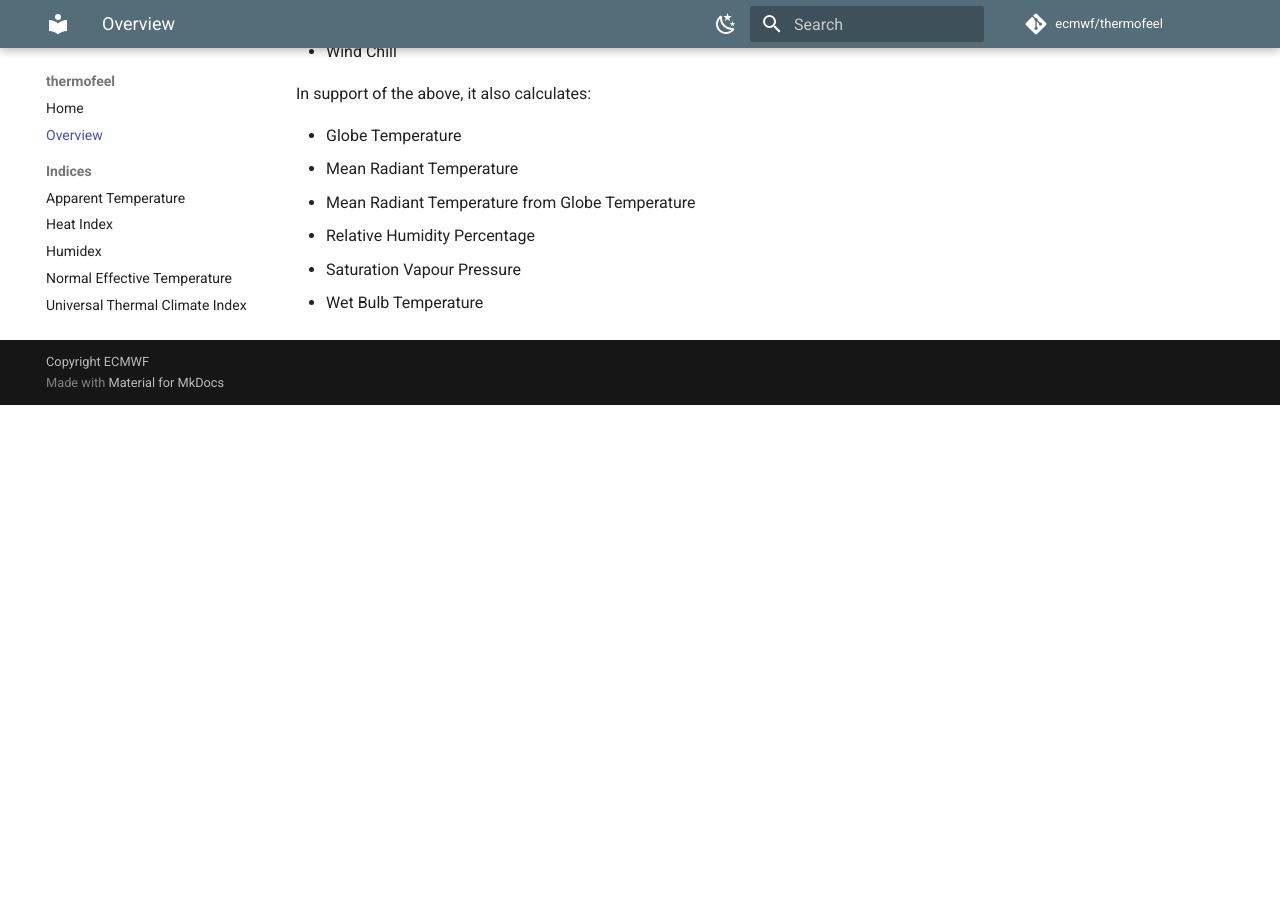
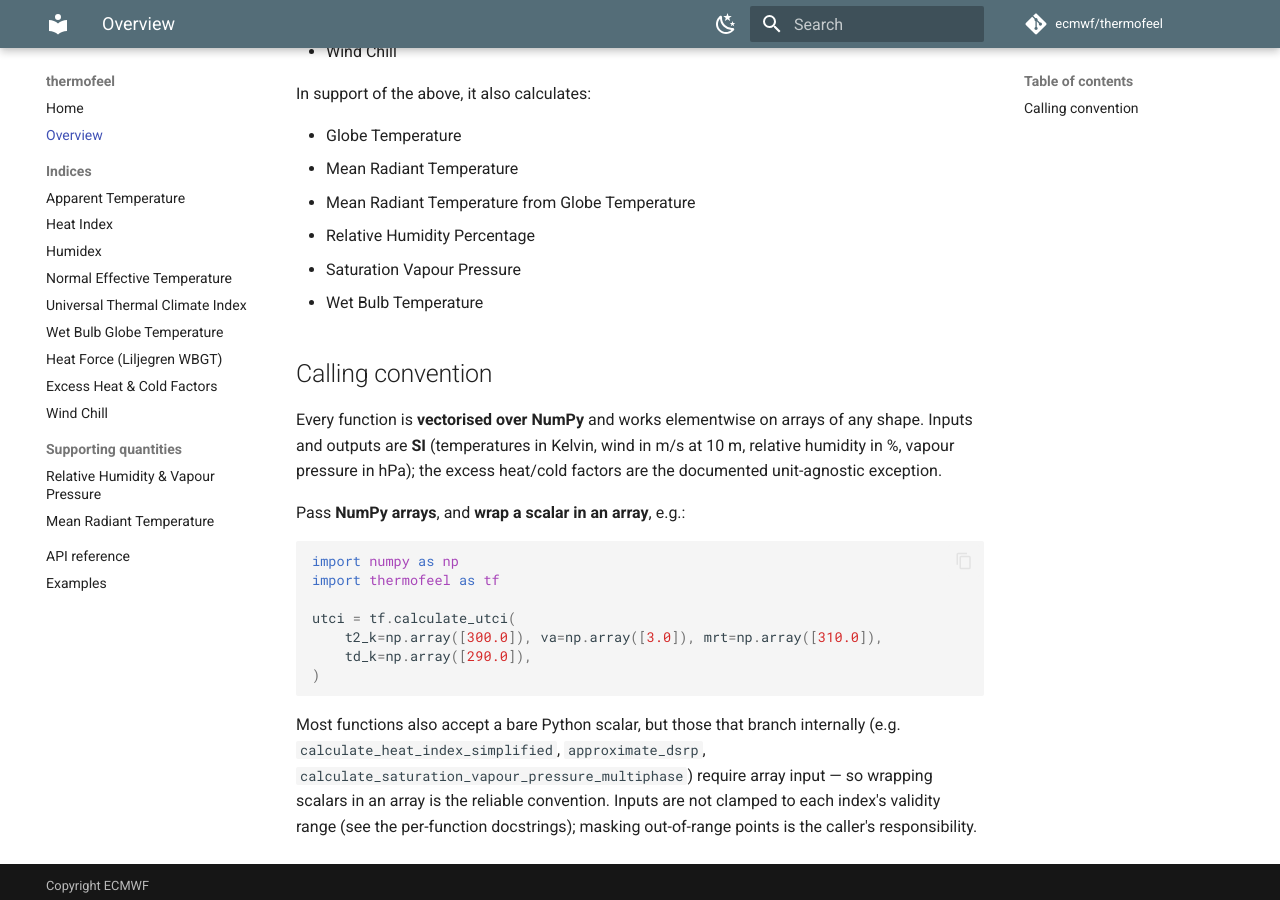
Before and after one commit to ecmwf/thermofeel, an MkDocs documentation site: the page built from docs/guide/overview.md, in a window 1280 px wide and 900 px high, scrolled down 577 px. Built offline with MkDocs 1.6.1 and Material for MkDocs 9.7.7, drawn with Linux system fonts in a browser that asks for light colours; comment, search, counter and statistics services are not loaded; before the commit the page ends 982 px from its top, so only the background shows below that.

Commit message:
Harden inputs and docstrings (pre-release deep-analysis follow-ups)
- Fix silent integer-dtype truncation:
  calculate_saturation_vapour_pressure_multiphase (np.zeros_like -> dtype=float)
  and approximate_dsrp (np.copy -> np.array(..., dtype=float)); add regression
  tests (R-7)
- Add the missing citation to calculate_relative_humidity_percent (Magnus-Tetens;
  Murray 1967) and note it is not clamped (>100% under supersaturation)
- Add validity ranges / applicability notes to the UTCI, wet bulb (Stull), simple
  WBGT, NET, apparent-temperature and humidex docstrings
- Clarify calculate_saturation_vapour_pressure_multiphase phase handling (only
  0/1 written; other values stay 0)
- Document the array calling convention prominently (docs Overview + API intro)
  and on the functions that require arrays; record R-8 in ROBUSTNESS.md and an
  IDEAS entry for uniform scalar support
- CHANGELOG updated

````diff
--- a/docs/guide/overview.md
+++ b/docs/guide/overview.md
@@ -25,3 +25,29 @@
 - Relative Humidity Percentage
 - Saturation Vapour Pressure
 - Wet Bulb Temperature
+
+## Calling convention
+
+Every function is **vectorised over NumPy** and works elementwise on arrays of
+any shape. Inputs and outputs are **SI** (temperatures in Kelvin, wind in m/s at
+10 m, relative humidity in %, vapour pressure in hPa); the excess heat/cold
+factors are the documented unit-agnostic exception.
+
+Pass **NumPy arrays**, and **wrap a scalar in an array**, e.g.:
+
+```python
+import numpy as np
+import thermofeel as tf
+
+utci = tf.calculate_utci(
+    t2_k=np.array([300.0]), va=np.array([3.0]), mrt=np.array([310.0]),
+    td_k=np.array([290.0]),
+)
+```
+
+Most functions also accept a bare Python scalar, but those that branch
+internally (e.g. `calculate_heat_index_simplified`, `approximate_dsrp`,
+`calculate_saturation_vapour_pressure_multiphase`) require array input — so
+wrapping scalars in an array is the reliable convention. Inputs are not clamped
+to each index's validity range (see the per-function docstrings); masking
+out-of-range points is the caller's responsibility.
````
Also changed, not shown: CHANGELOG.md (+7 -0 lines), docs/api.md (+4 -0 lines), docs/guide/relativehumidity.md (+5 -0 lines), plans/IDEAS.md (+7 -0 lines), plans/ROBUSTNESS.md (+16 -0 lines), 2 other files.
